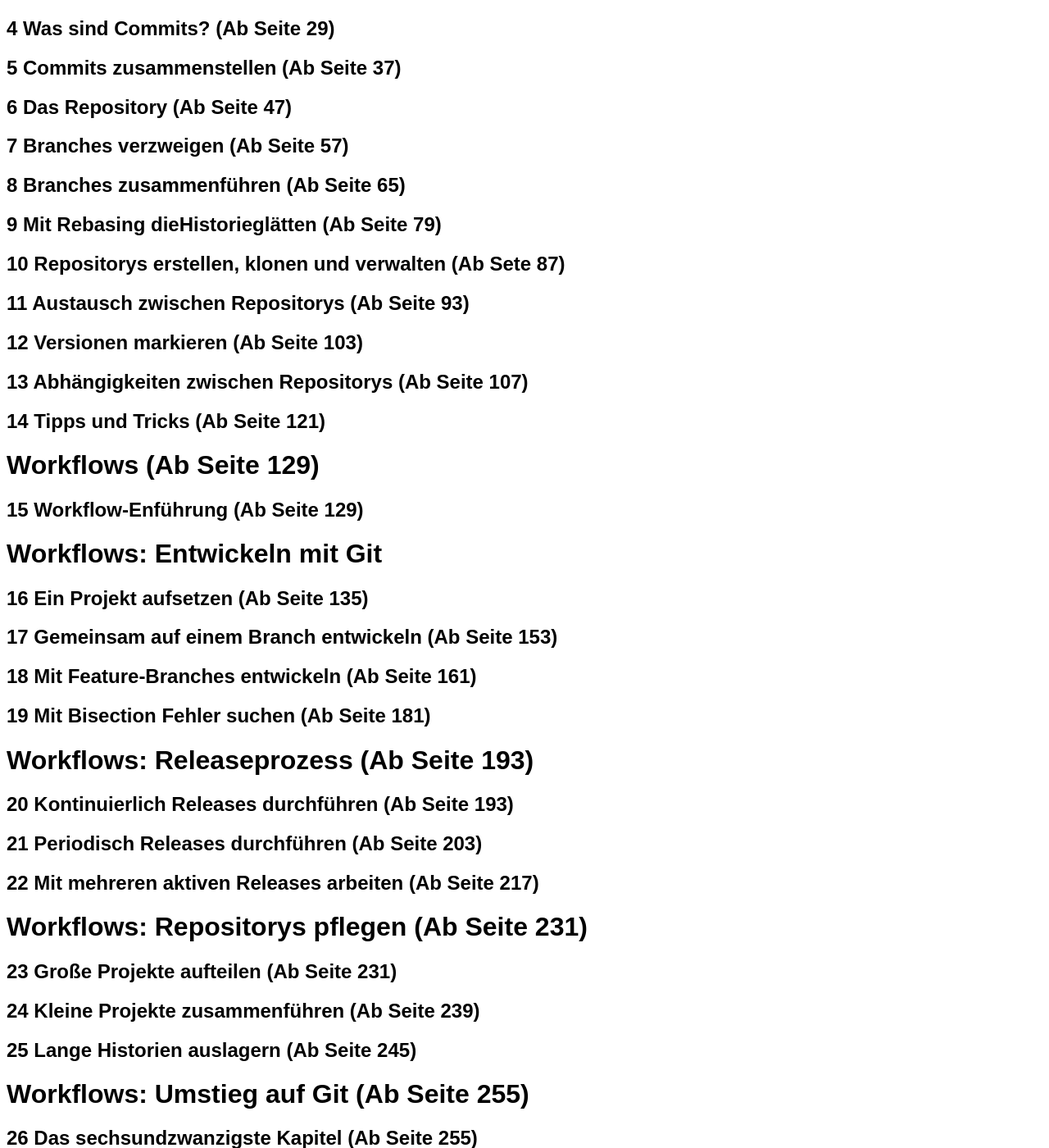
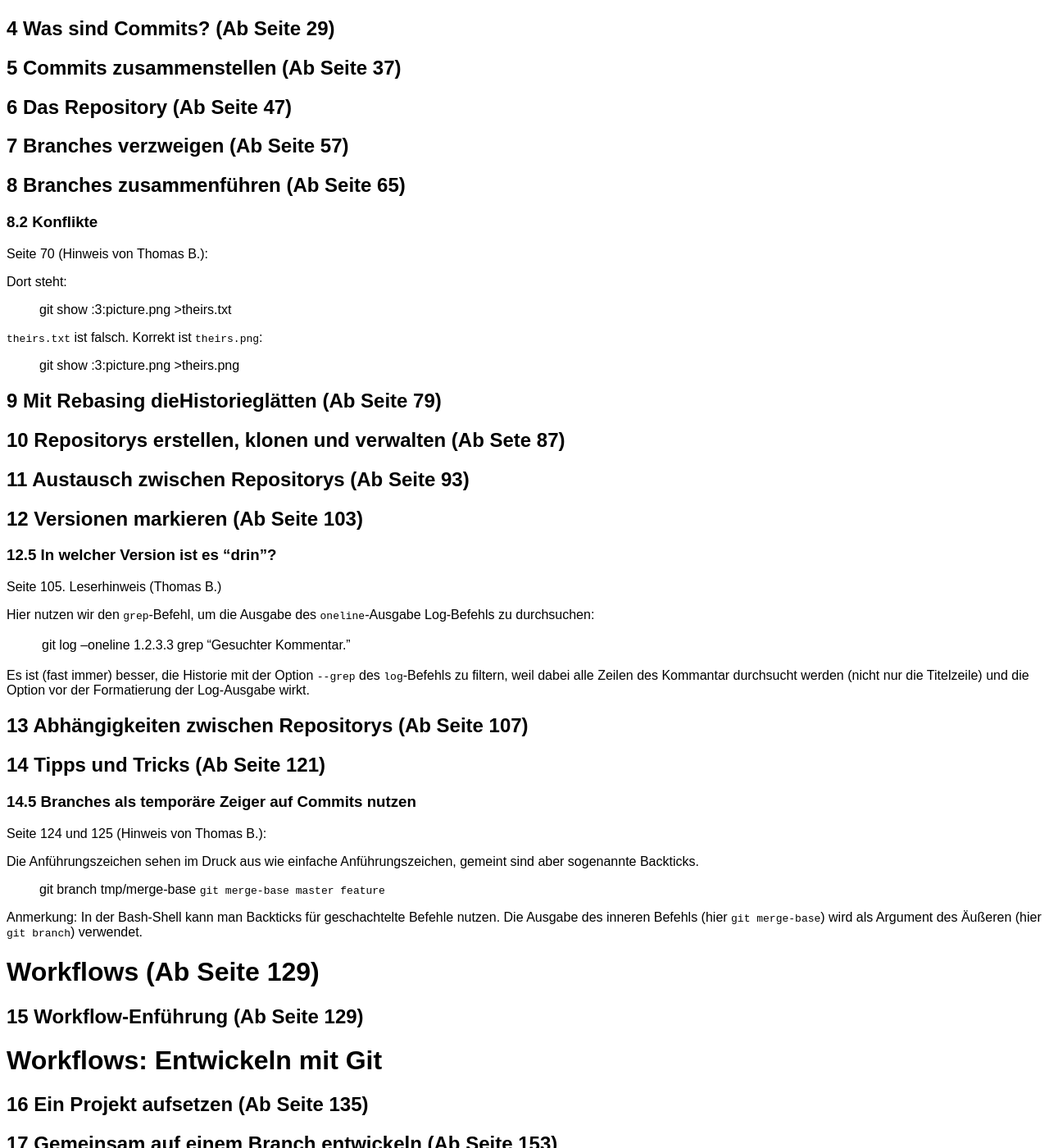
Before and after one commit to kapitel26/gitbuch-feedback, a Jekyll site: the page built from feedback-git-buch-auflage-3.md, in a window 1280 px wide and 1400 px high, scrolled down 543 px. Shown: the whole window at 82% size. Built offline with Jekyll 4.4.1, drawn with Linux system fonts in a browser that asks for light colours; some of the changed text lies outside the part shown.

Commit message:
Hinweise von Thomas B.

```diff
--- a/feedback-git-buch-auflage-3.md
+++ b/feedback-git-buch-auflage-3.md
@@ -34,6 +34,18 @@ Verbesserungsvorschläge tragt ihr einfach unterhalb der passenden Kapitelübers
 
 ## 8 Branches zusammenführen (Ab Seite 65)
 
+### 8.2 Konflikte
+
+Seite 70 (Hinweis von Thomas B.):
+
+Dort steht:
+
+> git show :3:picture.png   >theirs.txt
+
+`theirs.txt` ist falsch. Korrekt ist `theirs.png`:
+
+> git show :3:picture.png   >theirs.png
+
 ## 9 Mit Rebasing dieHistorieglätten (Ab Seite 79)
 
 ## 10 Repositorys erstellen, klonen und verwalten (Ab Sete 87)
@@ -42,9 +54,29 @@ Verbesserungsvorschläge tragt ihr einfach unterhalb der passenden Kapitelübers
 
 ## 12 Versionen markieren (Ab Seite 103)
 
+### 12.5 In welcher Version ist es "drin"?
+
+Seite 105. Leserhinweis (Thomas B.)
+
+Hier nutzen wir den `grep`-Befehl, um die Ausgabe des `oneline`-Ausgabe Log-Befehls zu durchsuchen:
+
+> git log --oneline 1.2.3.3 | grep "Gesuchter Kommentar."
+
+Es ist (fast immer) besser, die Historie mit der Option `--grep` des `log`-Befehls zu filtern, weil dabei alle Zeilen des Kommantar durchsucht werden (nicht nur die Titelzeile) und die Option vor der Formatierung der Log-Ausgabe wirkt.
+
 ## 13 Abhängigkeiten zwischen Repositorys (Ab Seite 107)
 
 ## 14 Tipps und Tricks (Ab Seite 121)
+
+### 14.5 Branches als temporäre Zeiger auf Commits nutzen
+
+Seite 124 und 125 (Hinweis von Thomas B.):
+
+Die Anführungszeichen sehen im Druck aus wie einfache Anführungszeichen, gemeint sind aber sogenannte Backticks.
+
+> git branch tmp/merge-base `git merge-base master feature`
+
+Anmerkung: In der Bash-Shell kann man Backticks für geschachtelte Befehle nutzen. Die Ausgabe des inneren Befehls (hier `git merge-base`) wird als Argument des Äußeren (hier `git branch`) verwendet.
 
 # Workflows (Ab Seite 129)
 
@@ -57,6 +89,10 @@ Verbesserungsvorschläge tragt ihr einfach unterhalb der passenden Kapitelübers
 ## 17 Gemeinsam auf einem Branch entwickeln (Ab Seite 153)
 
 ## 18 Mit Feature-Branches entwickeln (Ab Seite 161)
+
+Seite 167 (Hinweis von Thomas B.)
+
+Im Fußnote 4 ist die Rede von der Option `-no-commit`, korrekt ist aber `--no-commit`.
 
 ## 19 Mit Bisection Fehler suchen (Ab Seite 181)
 
@@ -94,4 +130,14 @@ Verbesserungsvorschläge tragt ihr einfach unterhalb der passenden Kapitelübers
 
 ## 31 Die Grenzen von Git (Ab Seite 303)
 
+### 31.3 Ressourcenverbrauch bei großen binären Dateien
+
+Leserhinweis (Thomas B.)
+
+> ... dass der delta Algorithmus für Binärdateien nicht greift ist nicht richtig. In pack Dateien greift er bis zu einer Dateigröße von 512MiB (core.bigFileThreshold).
+
+Der Abschnitt über große Dateien ist etwas oberflächlich und ungenau geraten. In den Anfangszeiten von Git war dies auch nicht so wichtig, denn Git wurde in der Regel nicht für Binärdateien genutzt. In der Zwischenzeit  wird dies öfter gemacht und es haben sich Patterns, Practices und Extensions zum Umgang mit großen Binärdateien etabliert. Wir planen, dem Thema einen etwas größeren Abschnitt zu widmen, wenn es zu einer Neuauflage kommt.
+
+Link zum Thema: https://blogs.atlassian.com/2014/05/handle-big-repositories-git/
+
 # Anhang (Ab Seite 313)
```
